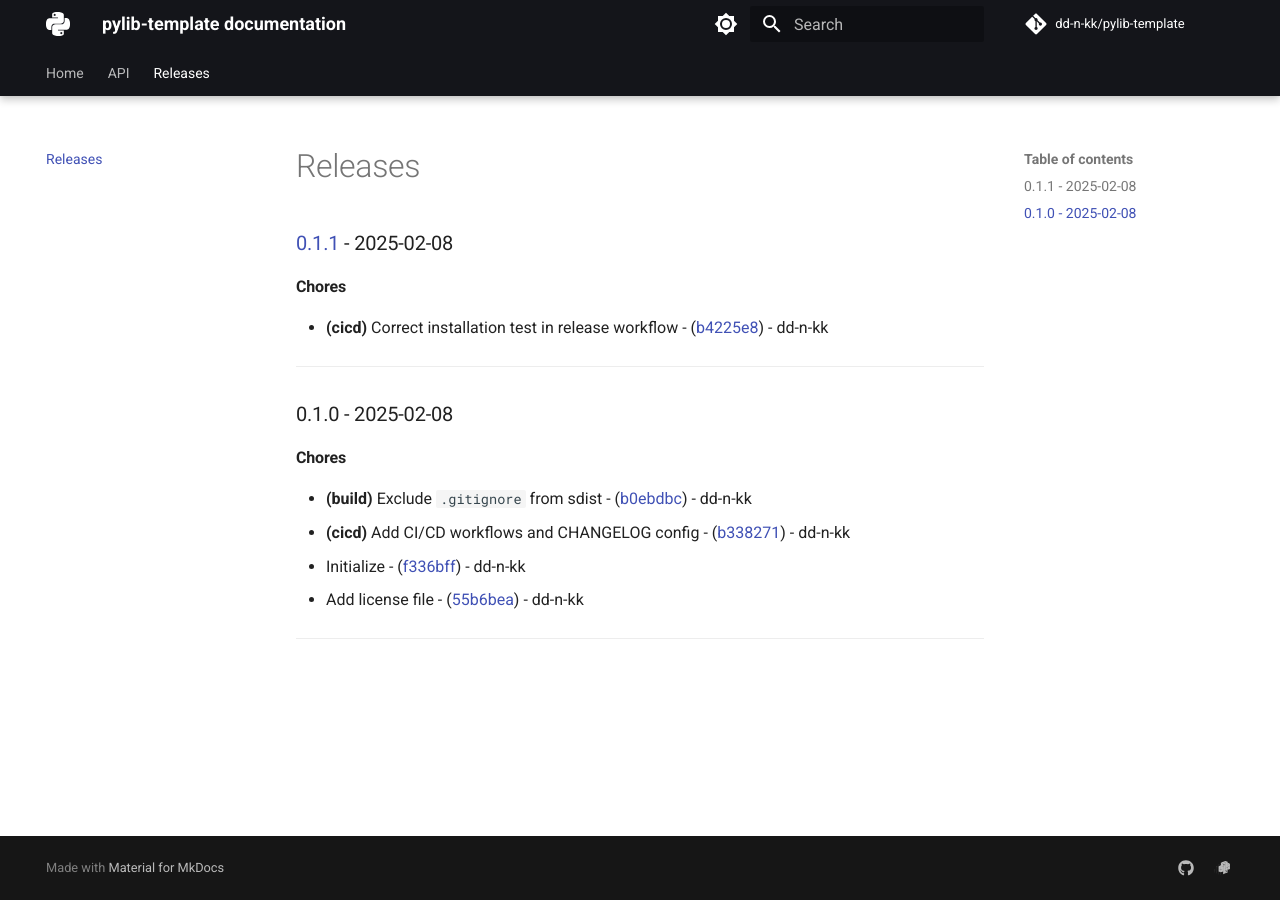
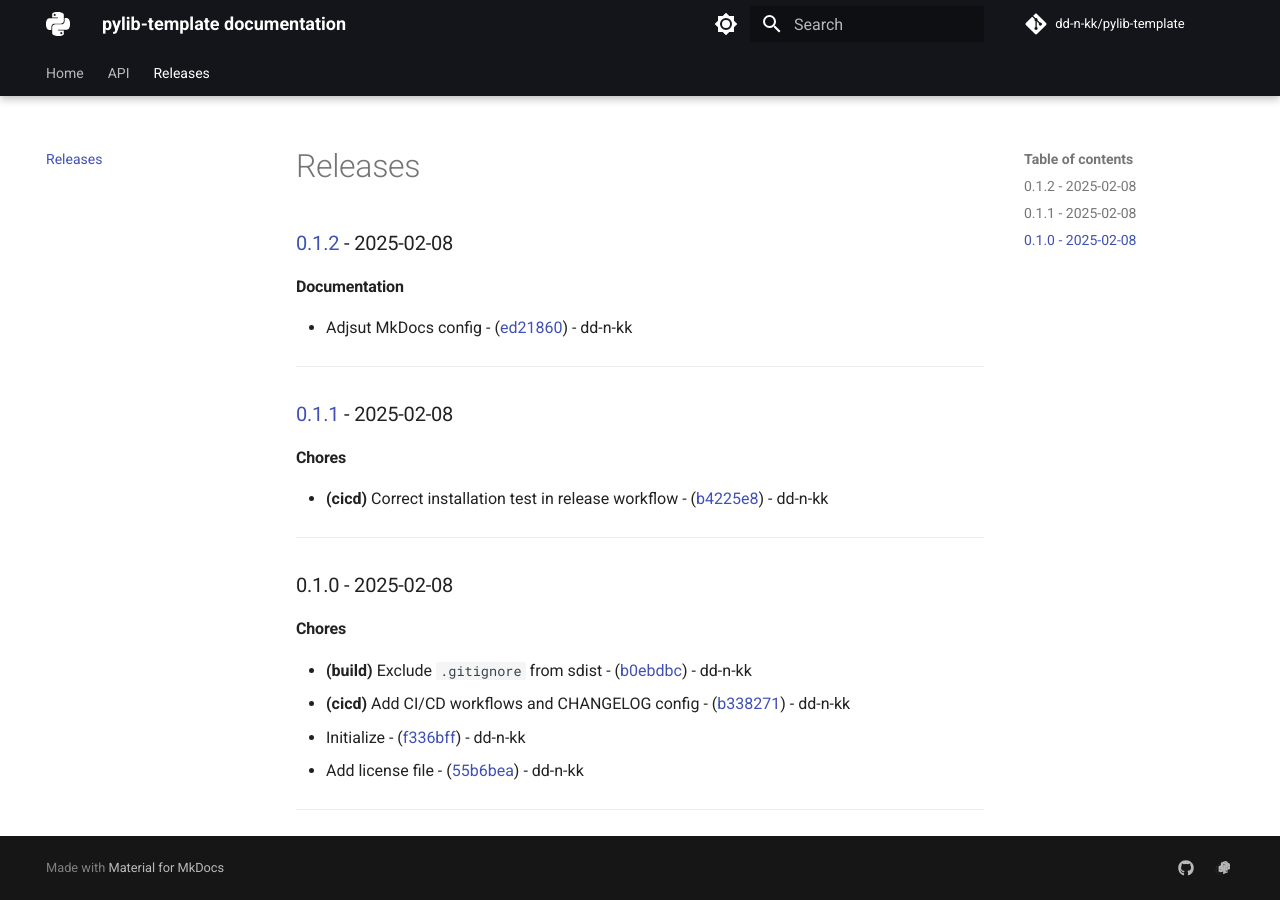
Before and after one commit to dd-n-kk/pylib-template, an MkDocs documentation site: the page built from docs/releases.md, in a window 1280 px wide. Built offline with MkDocs 1.6.1 and Material for MkDocs 9.7.7, drawn with Linux system fonts in a browser that asks for light colours; comment, search, counter and statistics services are not loaded.

Commit message:
chore(release): v0.1.2

```diff
--- a/docs/releases.md
+++ b/docs/releases.md
@@ -1,3 +1,11 @@
+
+### [0.1.2](https://github.com/dd-n-kk/pylib-template/compare/v0.1.1..v0.1.2) - 2025-02-08
+
+#### Documentation
+
+- Adjsut MkDocs config - ([ed21860](https://github.com/dd-n-kk/pylib-template/commit/ed218604975c09f0a8ededa6fa2dc5aac40efcfa)) - dd-n-kk
+
+---
 
 ### [0.1.1](https://github.com/dd-n-kk/pylib-template/compare/v0.1.0..v0.1.1) - 2025-02-08
 
--- a/pyproject.toml
+++ b/pyproject.toml
@@ -22,7 +22,7 @@ packages = ["src/pylib"]  # Mandatory if project name and module import name are
 
 [project]
 name = "pylib-template"
-version = "0.1.1"
+version = "0.1.2"
 description = "Add your description here"
 authors = [
     { name = "author", email = "author@example.com" }
```
Also changed, not shown: CHANGELOG.md (+8 -0 lines), 1 other file.
